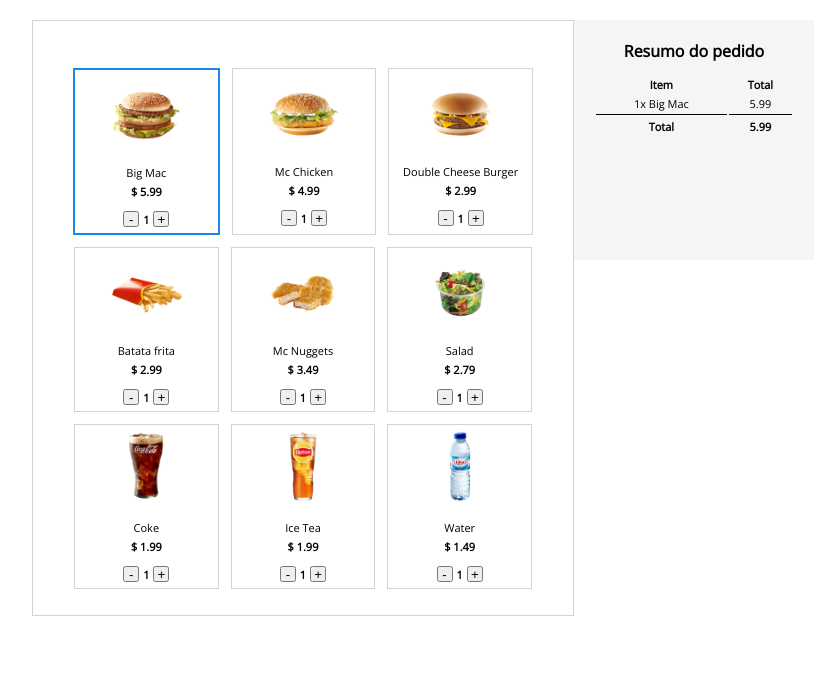
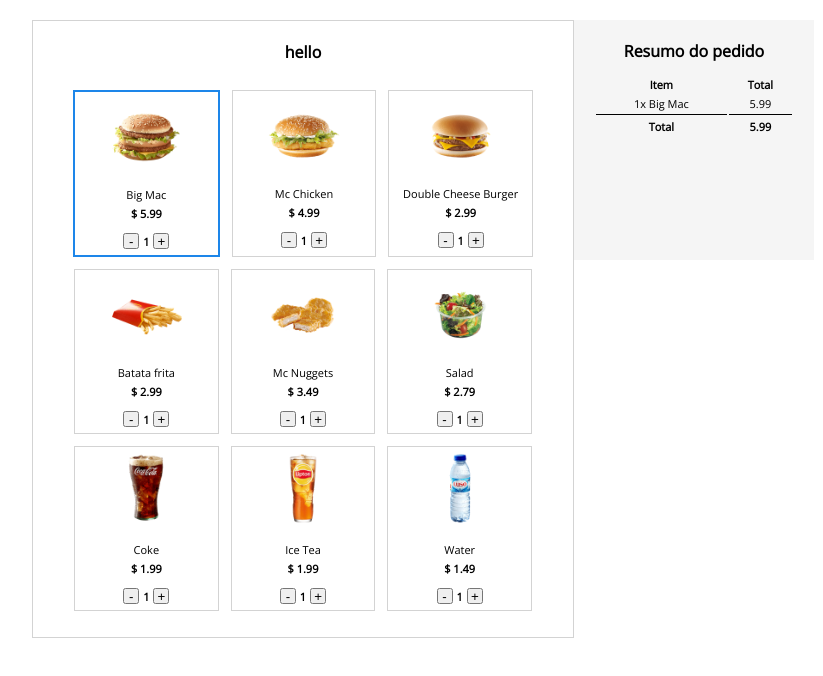
Before and after one commit to Camilla126/SelfServiceMachine, a plain HTML site: page index.html in a window 1280 px wide. Shown: the whole page, without its empty margins (217-1040 px from the left). Drawn offline with nearby package versions, Linux system fonts and the light colour scheme.

Commit message:
iniciando

```diff
--- a/index.html
+++ b/index.html
@@ -16,7 +16,7 @@
   <body>
     <main id="app">
       <section class="items">
-        <h4>{{ message }}</h4>
+        <h4>hello</h4>
         <div class="product selected">
           <div class="photo">
             <img src="img/big-mac.png" />
```
